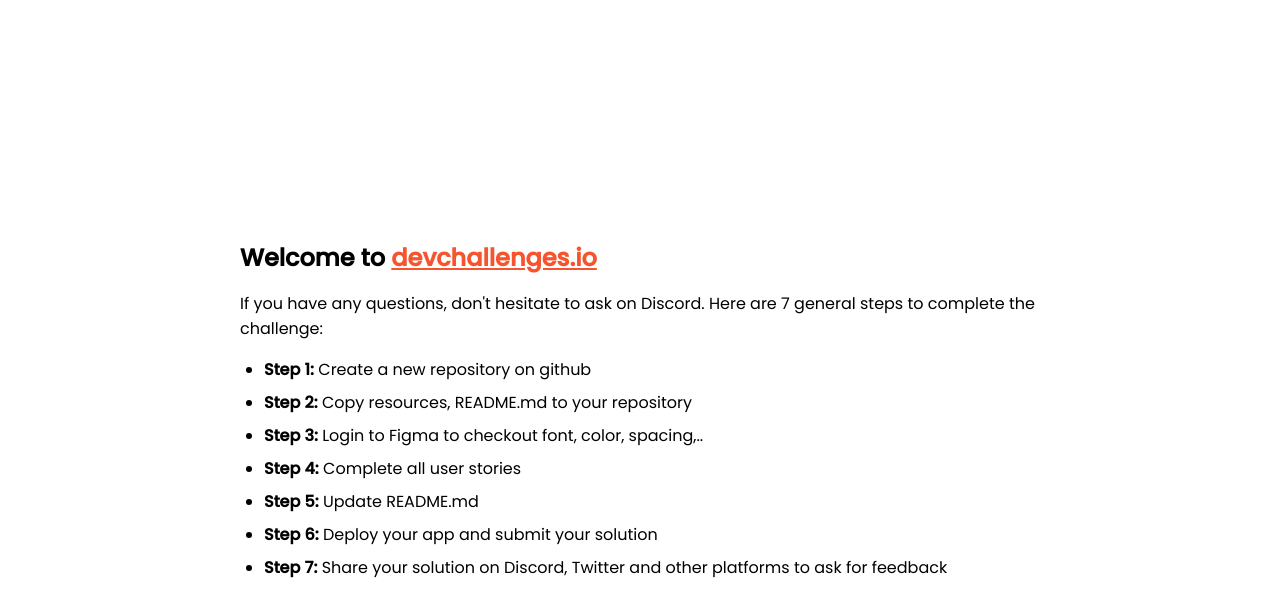
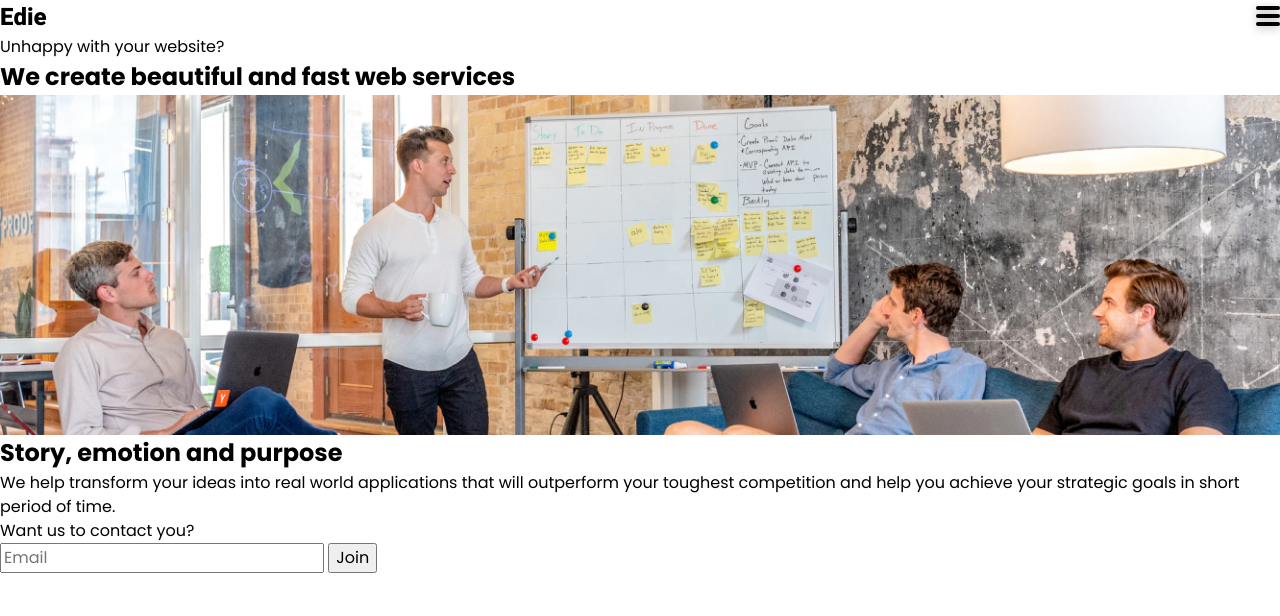
Before and after one commit to istealersn-dev/edie-homepage-dev.io, a plain HTML site: page index.html in a window 1280 px wide. Drawn offline with Linux system fonts and the light colour scheme.

Commit message:
Setup initiated

```diff
--- /dev/null
+++ b/assets/scss/abstracts/_functions.scss
@@ -0,0 +1,6 @@
+// converting pixels into rem
+@use 'sass:math';
+
+@function rem($px) {
+    @return math.div($px, 16px) * 1rem;
+}
--- /dev/null
+++ b/assets/scss/abstracts/_variables.scss
@@ -0,0 +1,36 @@
+// breakpoints
+    $sm: rem(375);
+    $sm-landscape: rem(576);
+    $md: rem(768);
+    $lg: rem(992);
+    $xl: rem(1200);
+    $xxl: rem(1440);
+
+// font-family declarations
+    $logo-font: 'Heebo', sans-serif;
+    $primary-font: 'Poppins', sans-serif;
+
+// font attributes declarations
+    // font Weight
+    $fontw-regular: 400;
+    $fontw-medium: 500;
+    $fontw-sbold: 600;
+    $fontw-bold: 700;
+    $fontw-xbold: 800;
+
+    // font Size
+    $fsize: 1rem;
+
+// standard margin
+    $margin: 1rem;
+
+// standard padding
+    $padding: 1rem;
+
+// Color
+
+// Burger Nav Icon
+$nav-icon-line-height: 4px;
+$nav-icon-line-space: 4px;
+$nav-icon-line-offsetY: $nav-icon-line-height + $nav-icon-line-space;
+$nav-icon-height: (3 * $nav-icon-line-height) + (3 * $nav-icon-line-space);
--- /dev/null
+++ b/assets/scss/base/_reset.scss
@@ -0,0 +1,79 @@
+
+/* Box sizing rules */
+*,
+*::before,
+*::after {
+  box-sizing: border-box;
+}
+
+/* Remove default margin */
+body,
+h1,
+h2,
+h3,
+h4,
+p,
+figure,
+blockquote,
+dl,
+dd {
+  margin: 0;
+}
+
+/* Remove list styles on ul, ol elements with a list role, which suggests default styling will be removed */
+ul,
+ol {
+  list-style: none;
+}
+
+html {
+  font-family: $primary-font;
+}
+/* Set core root defaults */
+html:focus-within {
+  scroll-behavior: smooth;
+}
+
+/* Set core body defaults */
+body {
+  min-height: 100vh;
+  text-rendering: optimizeSpeed;
+  font-size: 100%;
+  line-height: 1.5;
+}
+
+/* A elements that don't have a class get default styles */
+a:not([class]) {
+  text-decoration-skip-ink: auto;
+}
+
+/* Make images easier to work with */
+img,
+picture {
+  max-width: 100%;
+  display: block;
+}
+
+/* Inherit fonts for inputs and buttons */
+input,
+button,
+textarea,
+select {
+  font: inherit;
+}
+
+/* Remove all animations, transitions and smooth scroll for people that prefer not to see them */
+@media (prefers-reduced-motion: reduce) {
+  html:focus-within {
+   scroll-behavior: auto;
+  }
+
+  *,
+  *::before,
+  *::after {
+    animation-duration: 0.01ms !important;
+    animation-iteration-count: 1 !important;
+    transition-duration: 0.01ms !important;
+    scroll-behavior: auto !important;
+  }
+}
--- /dev/null
+++ b/assets/scss/base/_typography.scss
@@ -0,0 +1,12 @@
+/*
+Google Fonts is a library of 1,453 open source font families and APIs
+for convenient use via CSS and Android. The library also has delightful
+and beautifully crafted icons for common actions and items.
+Download them for use in your digital products for Android, iOS, and web.
+
+font-family: 'Heebo', sans-serif;
+font-family: 'Poppins', sans-serif;
+
+*/
+
+@import url('https://fonts.googleapis.com/css2?family=Heebo:wght@800&family=Poppins:wght@400;500;600;700;800&display=swap');
--- /dev/null
+++ b/assets/scss/components/_header.scss
@@ -0,0 +1,37 @@
+.navBar {
+    display: flex;
+    flex-direction: row;
+    justify-content: space-between;
+    align-items: center;
+
+    .logo {
+        font-family: $logo-font;
+        font-weight: $fontw-xbold;
+        font-size: rem(24px);
+        line-height: rem(35px);
+    }
+
+    .navBar-mobile {
+        width: rem(24px);
+        height: $nav-icon-height;
+        cursor: pointer;
+
+        .navBar-mobile-line-1,
+        .navBar-mobile-line-2,
+        .navBar-mobile-line-3 {
+            height: $nav-icon-line-height;
+            width: 100%;
+            background-color: #000;
+            border-radius: rem(3px);
+            box-shadow: 0 rem(2px) rem(10px) 0 rgba(0,0,0,0.3);
+        }
+
+        .navBar-mobile-line-2 {
+            margin: $nav-icon-line-space 0;
+        }
+    }
+
+    .navBar-desktop {
+        display: none
+    }
+}
--- /dev/null
+++ b/assets/scss/main.scss
@@ -0,0 +1,16 @@
+@charset "UTF-8";
+
+// 1. Configuration and helpers
+@import
+'abstracts/functions',
+'abstracts/mixins',
+'abstracts/variables';
+
+// 2. Base stuff
+@import
+'base/reset',
+'base/typography';
+
+// 3. Components
+@import
+'components/header';
--- a/index.html
+++ b/index.html
@@ -8,7 +8,10 @@
   maximum-scale=5"
     />
 
-    <link rel="icon" href="devchallenges.png" />
+    <link
+      rel="icon"
+      href="./assets/images/devchallenges.png"
+    />
 
     <link
       rel="shortcut icon"
@@ -17,79 +20,55 @@
     />
 
     <link
-      href="https://fonts.googleapis.com/css2?family=Poppins:wght@400;500&display=swap"
+      href="./dist/css/main.min.css"
       rel="stylesheet"
     />
 
-    <title>Devchallenges</title>
-
-    <style>
-      body {
-        font-family: "Poppins", sans-serif;
-      }
-
-      ul {
-        padding-left: 24px;
-      }
-
-      li {
-        margin-bottom: 8px;
-      }
-
-      .welcome {
-        max-width: 800px;
-        margin: 0 auto;
-      }
-
-      .welcome-text {
-        margin-top: 30vh;
-        font-weight: 500;
-      }
-
-      .welcome-text p {
-        font-size: 1rem;
-        font-weight: 400;
-      }
-
-      .welcome-text h1 {
-        font-size: 1.5rem;
-      }
-
-      .welcome-text a {
-        color: #f7542e;
-      }
-    </style>
+    <title>We create beautiful & fast websites | Edie</title>
   </head>
   <body>
-    <div class="welcome">
-      <div class="welcome-text">
-        <h1>
-          Welcome to
-          <a href="https://devchallenges.io/" target="_blank"
-            >devchallenges.io</a
-          >
-        </h1>
-
-        <p>
-          If you have any questions, don't hesitate to ask on Discord. Here are
-          7 general steps to complete the challenge:
-        </p>
+    <header>
+      <div class="navBar">
+        <span class="logo">Edie</span>
+        <nav>
+          <div class="navBar-mobile">
+            <div class="navBar-mobile-line-1"></div>
+            <div class="navBar-mobile-line-2"></div>
+            <div class="navBar-mobile-line-3"></div>
+          </div>
+          <div class="navBar-desktop">
+            <ul class="navBar-desktop-list">
+              <li class="navBar-desktop-list-items">Home</li>
+              <li class="navBar-desktop-list-items">Services</li>
+              <li class="navBar-desktop-list-items">Our Works</li>
+              <li class="navBar-desktop-list-items">Clients</li>
+              <li class="navBar-desktop-list-items">Contact</li>
+            </ul>
+          </div>
+        </nav>
       </div>
-
-      <ul>
-        <li><b>Step 1:</b> Create a new repository on github</li>
-        <li><b>Step 2:</b> Copy resources, README.md to your repository</li>
-        <li>
-          <b>Step 3:</b> Login to Figma to checkout font, color, spacing,..
-        </li>
-        <li><b>Step 4:</b> Complete all user stories</li>
-        <li><b>Step 5:</b> Update README.md</li>
-        <li><b>Step 6:</b> Deploy your app and submit your solution</li>
-        <li>
-          <b>Step 7:</b> Share your solution on Discord, Twitter and other
-          platforms to ask for feedback
-        </li>
-      </ul>
-    </div>
+    </header>
+    <main>
+      <section class="hero">
+         <div class="hero-header">
+            <span class="eyebrow">Unhappy with your website?</span>
+            <h1>We create beautiful and fast web services</h1>
+         </div>
+         <img src="./assets/images/heroImage.jpg" alt="Team of 4 people discussing ideas" class="hero-image" />
+         <div class="hero-header">
+          <h2>Story, emotion and purpose</h2>
+          <p>We help transform your ideas into real world applications that will outperform your toughest competition and help you achieve your strategic goals in short period of time.</p>
+          <div class="hero-header-form">
+            <form>
+              <label for="email">Want us to contact you?</label>
+              <div class="hero-header-form-input">
+                <input type="email" name="email" id="email" placeholder="Email" />
+                <button>Join</button>
+              </div>
+            </form>
+          </div>
+         </div>
+      </section>
+    </main>
   </body>
 </html>
```
Also changed, not shown: assets/scss/abstracts/_mixins.scss (added), dist/css/main.min.css (added).
